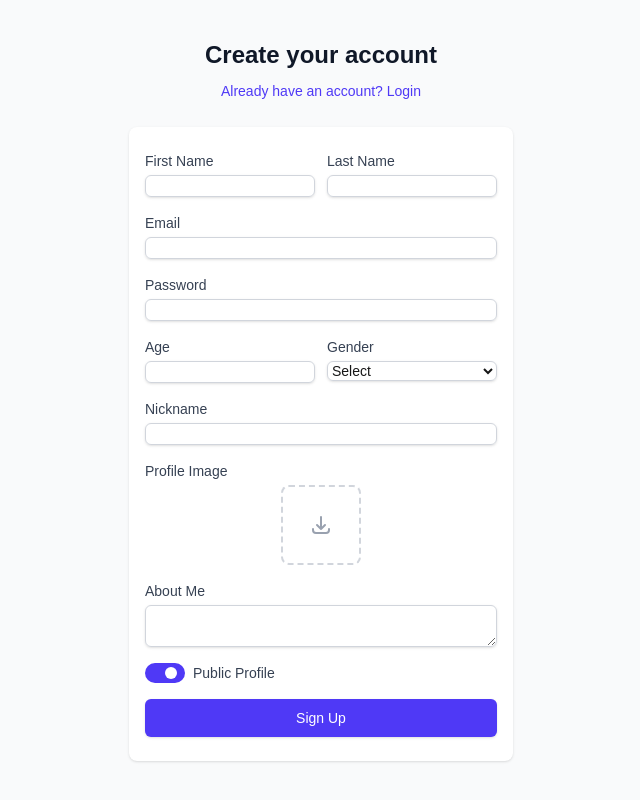
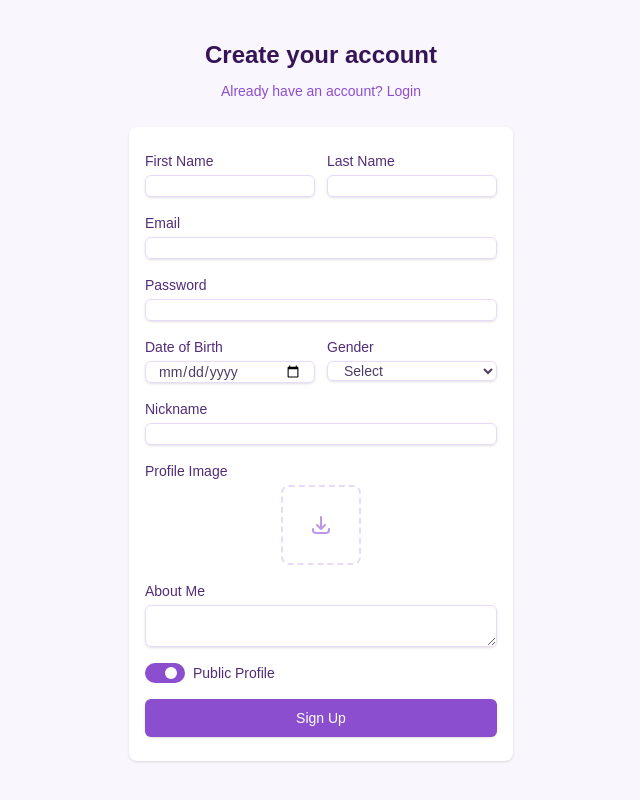
Before and after one commit to aselail/social-network, a Next.js app in the folder frontend/: page /register in a window 1280 px wide. Shown: the whole page, without its empty margins (319-959 px from the left). Built offline with nearby package versions, Linux system fonts and the light colour scheme.

Commit message:
Replaced age with date of birth and updated styling

```diff
--- a/frontend/app/register/page.tsx
+++ b/frontend/app/register/page.tsx
@@ -20,7 +20,7 @@ const RegisterPage = () => {
   const [lastName, setLastName] = useState("");
   const [email, setEmail] = useState("");
   const [password, setPassword] = useState("");
-  const [age, setAge] = useState("");
+  const [dateOfBirth, setDateOfBirth] = useState("");
   const [gender, setGender] = useState("");
   const [nickname, setNickname] = useState("");
   const [about, setAbout] = useState("");
@@ -43,7 +43,7 @@ const RegisterPage = () => {
             last_name: lastName,
             email,
             password,
-            age: age ? parseInt(age) : undefined,
+            date_of_birth: dateOfBirth,
             gender,
             nickname,
             about,
@@ -115,11 +115,11 @@ const RegisterPage = () => {
 
           <div className="grid grid-cols-2 gap-3">
             <AuthInput
-              label="Age"
-              id="age"
-              type="number"
-              value={age}
-              onChange={(e) => setAge(e.target.value)}
+              label="Date of Birth"
+              id="dateOfBirth"
+              type="date"
+              value={dateOfBirth}
+              onChange={(e) => setDateOfBirth(e.target.value)}
             />
             <AuthSelect
               label="Gender"
--- a/frontend/components/AuthStyles.tsx
+++ b/frontend/components/AuthStyles.tsx
@@ -1,7 +1,9 @@
 "use client";
 
 import React from "react";
+import { Switch } from "@headlessui/react";
 
+// Input Field
 export const AuthInput = ({
   label,
   id,
@@ -18,10 +20,9 @@ export const AuthInput = ({
   onChange: (e: React.ChangeEvent<HTMLInputElement>) => void;
   required?: boolean;
   [key: string]: any;
-}) => {
-  return (
+}) => (
   <div>
-      <label htmlFor={id} className="block text-sm font-medium text-gray-700">
+    <label htmlFor={id} className="block text-sm font-medium text-[#522c77]">
       {label}
     </label>
     <input
@@ -30,13 +31,13 @@ export const AuthInput = ({
       value={value}
       onChange={onChange}
       required={required}
-        className="mt-1 block w-full rounded-md border border-gray-300 shadow-sm focus:border-indigo-500 focus:ring-indigo-500 sm:text-sm"
+      className="mt-1 block w-full rounded-md border border-[#e7dbf9] shadow-sm focus:border-[#8b4ecf] focus:ring-[#8b4ecf] sm:text-sm px-3 text-[#4c3c63]"
       {...props}
     />
   </div>
 );
-};
 
+// Select Field
 export const AuthSelect = ({
   label,
   id,
@@ -53,10 +54,9 @@ export const AuthSelect = ({
   options: { value: string; label: string }[];
   required?: boolean;
   [key: string]: any;
-}) => {
-  return (
+}) => (
   <div>
-      <label htmlFor={id} className="block text-sm font-medium text-gray-700">
+    <label htmlFor={id} className="block text-sm font-medium text-[#522c77]">
       {label}
     </label>
     <select
@@ -64,7 +64,7 @@ export const AuthSelect = ({
       value={value}
       onChange={onChange}
       required={required}
-        className="mt-1 block w-full rounded-md border border-gray-300 shadow-sm focus:border-indigo-500 focus:ring-indigo-500 sm:text-sm"
+      className="mt-1 block w-full rounded-md border border-[#e7dbf9] shadow-sm focus:border-[#8b4ecf] focus:ring-[#8b4ecf] sm:text-sm px-3 text-[#4c3c63]"
       {...props}
     >
       {options.map((option) => (
@@ -75,8 +75,8 @@ export const AuthSelect = ({
     </select>
   </div>
 );
-};
 
+// Textarea Field
 export const AuthTextarea = ({
   label,
   id,
@@ -93,10 +93,9 @@ export const AuthTextarea = ({
   rows?: number;
   required?: boolean;
   [key: string]: any;
-}) => {
-  return (
+}) => (
   <div>
-      <label htmlFor={id} className="block text-sm font-medium text-gray-700">
+    <label htmlFor={id} className="block text-sm font-medium text-[#522c77]">
       {label}
     </label>
     <textarea
@@ -105,13 +104,13 @@ export const AuthTextarea = ({
       onChange={onChange}
       rows={rows}
       required={required}
-        className="mt-1 block w-full rounded-md border border-gray-300 shadow-sm focus:border-indigo-500 focus:ring-indigo-500 sm:text-sm"
+      className="mt-1 block w-full rounded-md border border-[#e7dbf9] shadow-sm focus:border-[#8b4ecf] focus:ring-[#8b4ecf] sm:text-sm"
       {...props}
     />
   </div>
 );
-};
 
+// Button
 export const AuthButton = ({
   children,
   type = "button",
@@ -124,12 +123,11 @@ export const AuthButton = ({
   onClick?: () => void;
   className?: string;
   [key: string]: any;
-}) => {
-  return (
+}) => (
   <button
     type={type}
     onClick={onClick}
-      className={`w-full flex justify-center py-2 px-4 border border-transparent rounded-md shadow-sm text-sm font-medium text-white bg-indigo-600 hover:bg-indigo-700 focus:outline-none focus:ring-2 focus:ring-offset-2 focus:ring-indigo-500 ${
+    className={`w-full flex justify-center py-2 px-4 border border-transparent rounded-md shadow-sm text-sm font-medium text-white bg-[#8b4ecf] hover:bg-[#763cb4] focus:outline-none focus:ring-2 focus:ring-offset-2 focus:ring-[#8b4ecf] ${
       className || ""
     }`}
     {...props}
@@ -137,8 +135,8 @@ export const AuthButton = ({
     {children}
   </button>
 );
-};
 
+// Toggle
 export const AuthToggle = ({
   checked,
   onChange,
@@ -149,15 +147,14 @@ export const AuthToggle = ({
   onChange: (checked: boolean) => void;
   label: string;
   [key: string]: any;
-}) => {
-  return (
+}) => (
   <div className="flex items-center">
-      <button
-        type="button"
-        onClick={() => onChange(!checked)}
+    <Switch
+      checked={checked}
+      onChange={onChange}
       className={`${
-          checked ? "bg-indigo-600" : "bg-gray-200"
-        } relative inline-flex h-5 w-10 items-center rounded-full transition-colors focus:outline-none focus:ring-2 focus:ring-indigo-500 focus:ring-offset-2`}
+        checked ? "bg-[#8b4ecf]" : "bg-[#e7dbf9]"
+      } relative inline-flex h-5 w-10 items-center rounded-full transition-colors focus:outline-none focus:ring-2 focus:ring-[#8b4ecf] focus:ring-offset-2`}
       {...props}
     >
       <span
@@ -165,28 +162,26 @@ export const AuthToggle = ({
           checked ? "translate-x-5" : "translate-x-1"
         } inline-block h-3 w-3 transform rounded-full bg-white transition-transform`}
       />
-      </button>
-      <span className="ml-2 text-sm text-gray-700">{label}</span>
+    </Switch>
+    <span className="ml-2 text-sm text-[#522c77]">{label}</span>
   </div>
 );
-};
 
-export const AuthContainer = ({ children }: { children: React.ReactNode }) => {
-  return (
-    <div className="min-h-screen bg-gray-50 flex flex-col justify-center py-8 px-4">
+// Container
+export const AuthContainer = ({ children }: { children: React.ReactNode }) => (
+  <div className="min-h-screen bg-[#faf6fe] flex flex-col justify-center py-8 px-4">
     {children}
   </div>
 );
-};
 
-export const AuthCard = ({ children }: { children: React.ReactNode }) => {
-  return (
+// Card
+export const AuthCard = ({ children }: { children: React.ReactNode }) => (
   <div className="mt-6 mx-auto w-full max-w-sm">
     <div className="bg-white py-6 px-4 shadow rounded-lg">{children}</div>
   </div>
 );
-};
 
+// Header
 export const AuthHeader = ({
   title,
   subtitle,
@@ -197,24 +192,22 @@ export const AuthHeader = ({
   subtitle?: string;
   link?: string;
   linkText?: string;
-}) => {
-  return (
+}) => (
   <div className="mx-auto w-full max-w-sm">
-      <h2 className="text-center text-2xl font-bold text-gray-900">{title}</h2>
+    <h2 className="text-center text-2xl font-bold text-[#351556]">{title}</h2>
     {subtitle && (
       <div className="mt-2 text-center">
         {link ? (
           <a
             href={link}
-              className="text-sm font-medium text-indigo-600 hover:text-indigo-500"
+            className="text-sm font-medium text-[#8b4ecf] hover:text-[#763cb4]"
           >
             {linkText || subtitle}
           </a>
         ) : (
-            <p className="text-sm text-gray-500">{subtitle}</p>
+          <p className="text-sm text-[#522c77]">{subtitle}</p>
         )}
       </div>
     )}
   </div>
 );
-};
--- a/frontend/components/ImageUpload.tsx
+++ b/frontend/components/ImageUpload.tsx
@@ -28,12 +28,12 @@ const ImageUpload: React.FC<ImageUploadProps> = ({
 
   return (
     <div>
-      <label className="block text-sm font-medium text-gray-700">
+      <label className="block text-sm font-medium text-[#522c77]">
         Profile Image
       </label>
       <div className="mt-1 flex justify-center">
         <div className="relative">
-          <div className="h-20 w-20 rounded-lg border-2 border-dashed border-gray-300 flex items-center justify-center">
+          <div className="h-20 w-20 rounded-lg border-2 border-dashed border-[#e7dbf9] flex items-center justify-center">
             {imagePreview ? (
               <img
                 src={imagePreview}
@@ -42,7 +42,7 @@ const ImageUpload: React.FC<ImageUploadProps> = ({
               />
             ) : (
               <svg
-                className="h-6 w-6 text-gray-400"
+                className="h-6 w-6 text-[#bb96ea]"
                 xmlns="http://www.w3.org/2000/svg"
                 fill="none"
                 viewBox="0 0 24 24"
--- a/frontend/package.json
+++ b/frontend/package.json
@@ -9,6 +9,7 @@
     "lint": "next lint"
   },
   "dependencies": {
+    "@headlessui/react": "^2.2.2",
     "@radix-ui/react-icons": "^1.3.2",
     "@radix-ui/themes": "^3.2.1",
     "@tailwindcss/postcss": "^4",
```
Also changed, not shown: 1 other file (tests, documents, lock files or other folders). Lines whose indentation alone changed are shown as unchanged.
